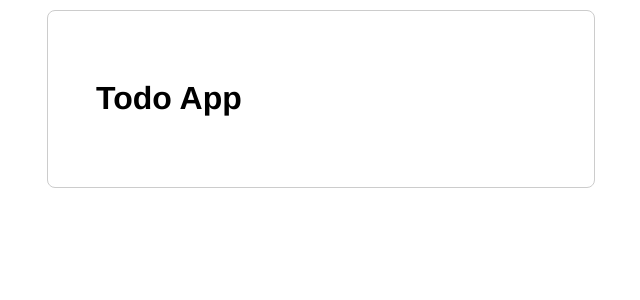
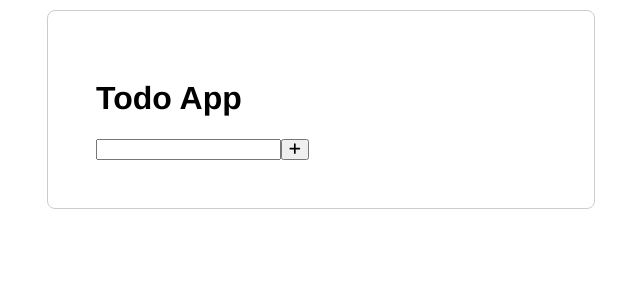
Before and after one commit to danielaramireza/my-react-task-list, a React (Vite) app: page / in a window 1280 px wide. Shown: the top 300 px of the page, without its empty margins (319-959 px from the left). Built offline with nearby package versions, Linux system fonts and the light colour scheme.

Commit message:
Se creo el componente Input

```diff
--- a/src/App.jsx
+++ b/src/App.jsx
@@ -2,13 +2,19 @@ import Header from "./components/Header";
 import TaskList from "./components/TaskList";
 import "./App.css";
 import { useState } from "react";
+import Input from "./components/Input";
 
 function App() {
   const [listaDeTareas, setListaDeTareas] = useState([]);
 
+  function agregarTarea(nombreTarea) {
+    console.log(nombreTarea);
+  }
+
   return (
     <div className="App">
       <Header titulo="Todo App" />
+      <Input agregarTarea={agregarTarea} />
       <TaskList listaDeTareas={listaDeTareas} />
     </div>
   );
--- /dev/null
+++ b/src/components/Input.jsx
@@ -0,0 +1,31 @@
+import { FontAwesomeIcon } from "@fortawesome/react-fontawesome";
+import { faPlus } from "@fortawesome/free-solid-svg-icons";
+import { useState } from "react";
+
+export default function Input(props) {
+  const { agregarTarea } = props;
+  const [nombreTarea, setNombreTarea] = useState("");
+
+  function enviarTarea(event) {
+    event.preventDefault();
+    if (nombreTarea.length < 1) {
+      return;
+    }
+    agregarTarea(nombreTarea);
+    setNombreTarea("");
+  }
+  return (
+    <form onSubmit={enviarTarea}>
+      <input
+        type="text"
+        name=""
+        id=""
+        value={nombreTarea}
+        onChange={(ev) => setNombreTarea(ev.target.value)}
+      />
+      <button type="submit">
+        <FontAwesomeIcon icon={faPlus} />
+      </button>
+    </form>
+  );
+}
--- a/src/components/TaskList.jsx
+++ b/src/components/TaskList.jsx
@@ -2,6 +2,7 @@ import Task from "./Task";
 
 const TaskList = (props) => {
   const { listaDeTareas } = props;
+
   return (
     <ul>
       {listaDeTareas.map((tarea) => (
```
